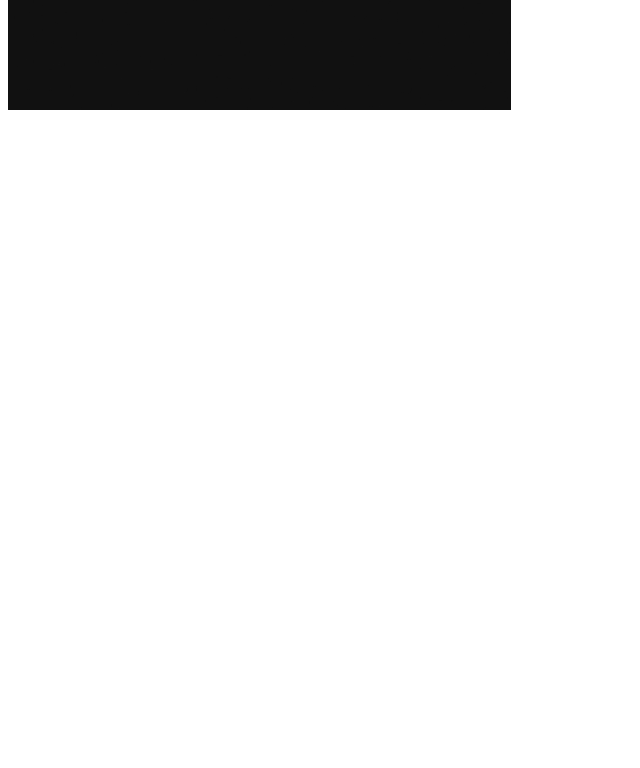
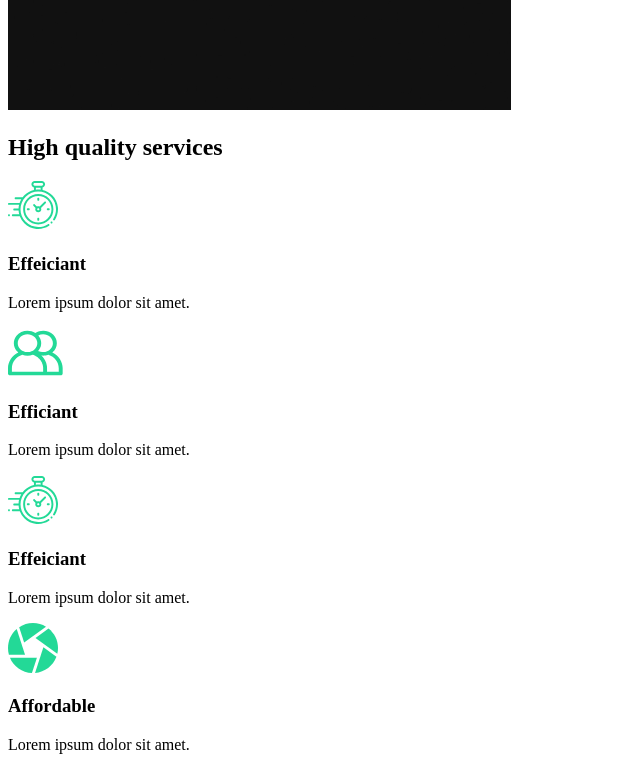
Before and after one commit to amir00700/React-animated-portfolio, a React (Create React App) app: page / in a window 1280 px wide. Shown: the part 920-1688 px from the top of the page, without its empty margins (0-640 px from the left). Before the commit the page ends 1042 px from the top, so only its background shows below. Built offline with nearby package versions, Linux system fonts and the light colour scheme.

Commit message:
3.Services Section

```diff
--- /dev/null
+++ b/src/Components/ServicesSection.js
@@ -0,0 +1,58 @@
+import React from 'react'
+import clock from '../img/clock.svg';
+import money from '../img/diaphragm.svg';
+import teamwork from '../img/teamwork.svg';
+import home2 from '../img/home2.png';
+
+
+const ServicesSection = () => {
+    return (
+        <div className="services">
+            <div className="description">
+                <h2>High <span>quality</span> services</h2>
+                <div className="cards">
+                    <div className="card">
+                        <div className="icon">
+                        <img src={clock} alt="icon"/>
+                        <h3> Effeiciant</h3>
+                        </div>
+                    <p>Lorem ipsum dolor sit amet. </p>
+                    </div>
+
+                    <div className="card">
+                        <div className="icon">
+                        <img src={teamwork} alt="icon"/>
+                        <h3> Efficiant</h3>
+                        </div>
+                    <p>Lorem ipsum dolor sit amet. </p>
+                    </div>
+
+                    <div className="card">
+                        <div className="icon">
+                        <img src={clock} alt="icon"/>
+                        <h3> Effeiciant</h3>
+                        </div>
+                    <p>Lorem ipsum dolor sit amet. </p>
+                    </div>
+
+                    <div className="card">
+                        <div className="icon">
+                        <img src={money} alt='icon'/>
+                        <h3> Affordable</h3>
+                        </div>
+                    <p>Lorem ipsum dolor sit amet. </p>
+                    </div>
+                </div>
+            </div>
+            <div className="image">
+                 <img src={home2} alt='icon' />
+                 </div>
+            </div>
+
+
+
+
+    )
+}
+
+export default ServicesSection
--- a/src/Pages/AboutUs.js
+++ b/src/Pages/AboutUs.js
@@ -1,11 +1,13 @@
 import React from 'react'
 //page Components
 import AboutSection from '../Components/AboutSection';
+import ServicesSection from '../Components/ServicesSection';
 
 const Aboutus = () => {
     return (
         <div>
             <AboutSection/>
+            <ServicesSection/>
         </div>
     )
 }
```
